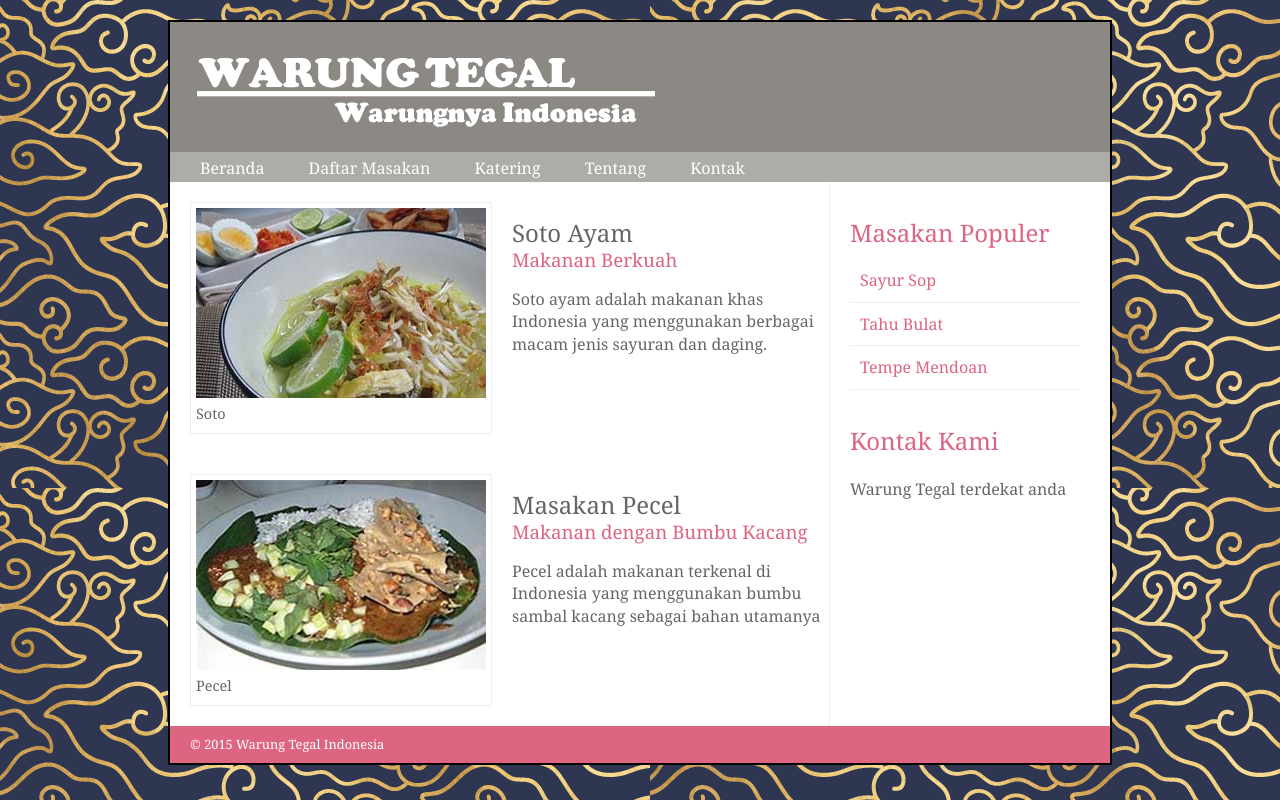
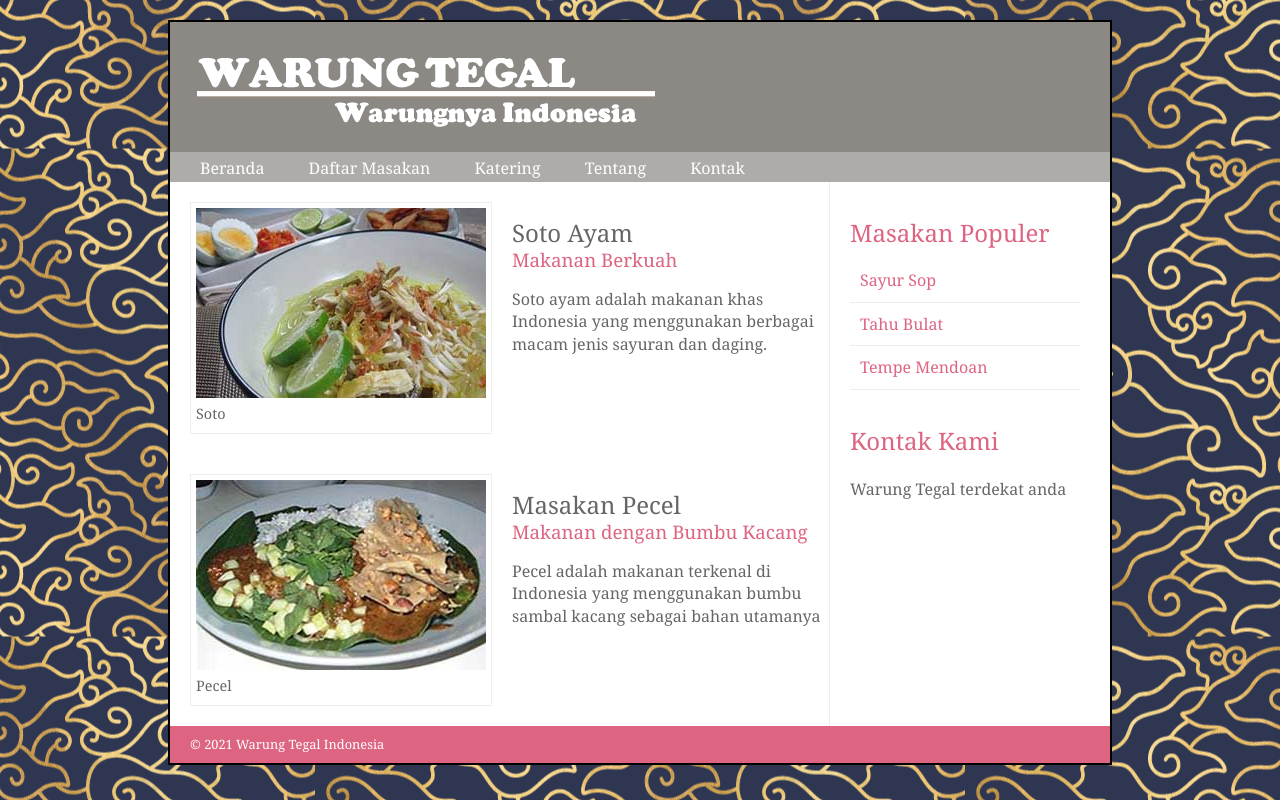
Before and after one commit to adjiemahesa/pweb-warung-tegal, a plain HTML site: page index.html in a window 1280 px wide. Drawn offline with Linux system fonts and the light colour scheme.

Commit message:
styling update

```diff
--- a/index.html
+++ b/index.html
@@ -20,9 +20,7 @@
             color: #666666;
             background-color: #f9f8f6;
             background-image: url("images/megamendung-batik-gold-sketch-pattern.png");
-            /* background-size: unset; */
-            /* background-position: center; */
-            background-repeat: unset;
+            background-position: center;
             font-family: Georgia, Times, serif;
             line-height: 1.4em;
             margin: 0px;
@@ -205,7 +203,7 @@
             </section>
         </aside>
         <footer>
-            &copy; 2015 Warung Tegal Indonesia
+            &copy; 2021 Warung Tegal Indonesia
         </footer>
     </div>
 </body>
```
